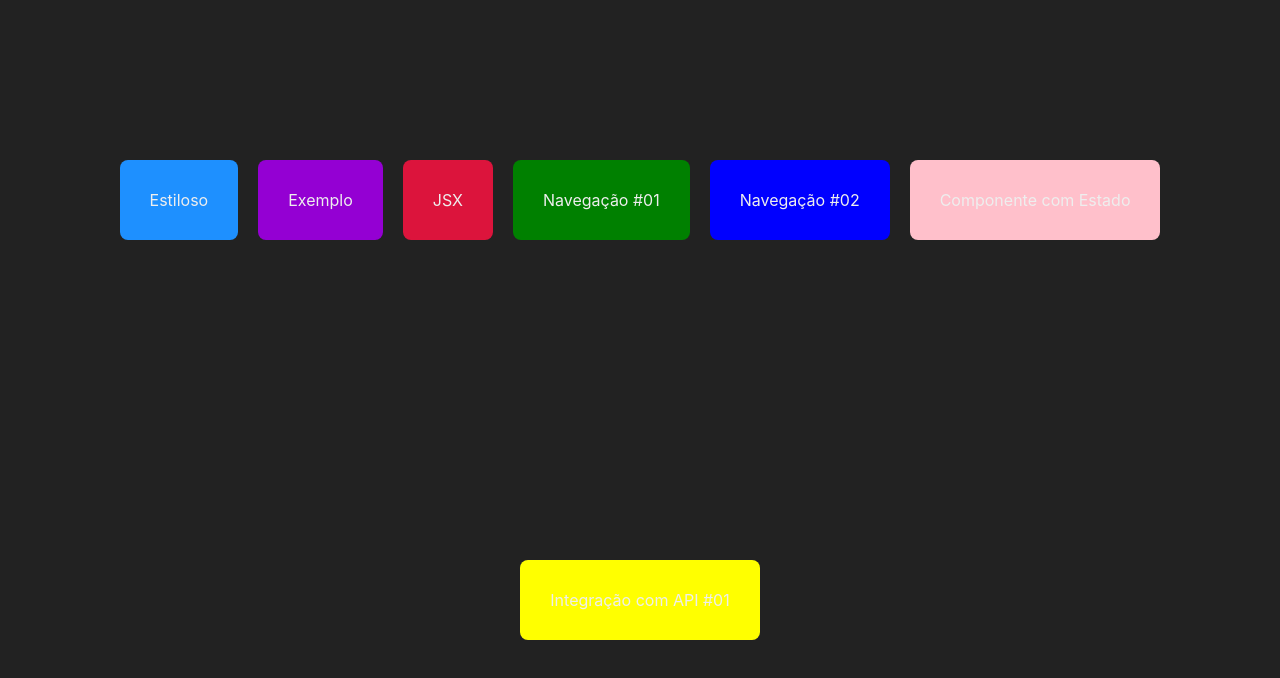
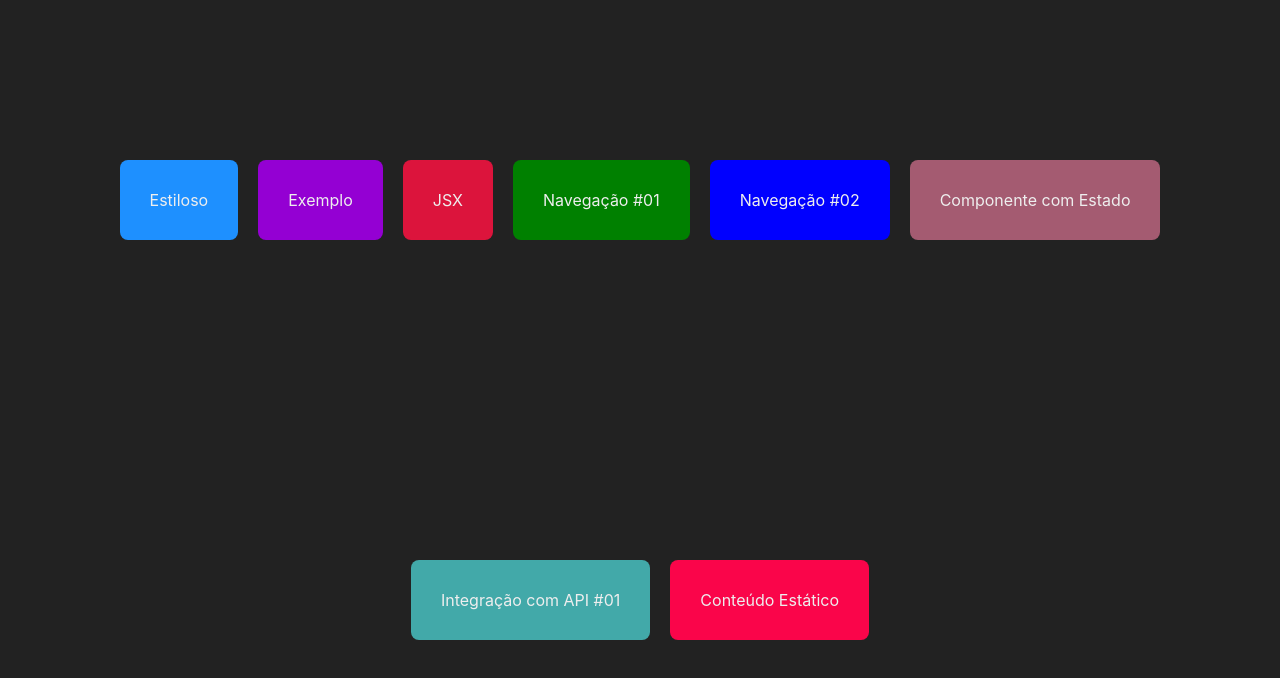
Before and after one commit to Roger-Franco/projeto-cadastro, a Next.js app: page / in a window 1280 px wide. Shown: the top 678 px of the page. Built offline with nearby package versions, Linux system fonts and the light colour scheme.

Commit message:
Pre-renderização

```diff
--- a/src/components/Navegador.jsx
+++ b/src/components/Navegador.jsx
@@ -4,7 +4,7 @@
 export default function Navegador(props) {
   return (
 
-      <Link href={props.destino}>
+      <Link href={props.destino} passHref>
         <div className={styles.navegador} style={{
           backgroundColor: props.cor ?? 'dodgerblue',
         }}>
--- a/src/pages/index.jsx
+++ b/src/pages/index.jsx
@@ -15,8 +15,9 @@
       <Navegador texto="JSX" destino="/jsx" cor="crimson" />
       <Navegador texto="Navegação #01" destino="/navegacao/" cor="green" />
       <Navegador texto="Navegação #02" destino="/cliente/sp/123" cor="blue" />
-      <Navegador texto="Componente com Estado" destino="/estado" cor="pink" />
-      <Navegador texto="Integração com API #01" destino="/integracao_1" cor="yellow" />
+      <Navegador texto="Componente com Estado" destino="/estado" cor="#a45b71" />
+      <Navegador texto="Integração com API #01" destino="/integracao_1" cor="#42a9a9" />
+      <Navegador texto="Conteúdo Estático" destino="/estatico" cor="#fa054a" />
     </div>
   )
 }
```
Also changed, not shown: src/pages/estatico.jsx (added, +17 -0 lines), 1 other file (tests, documents, lock files or other folders).
